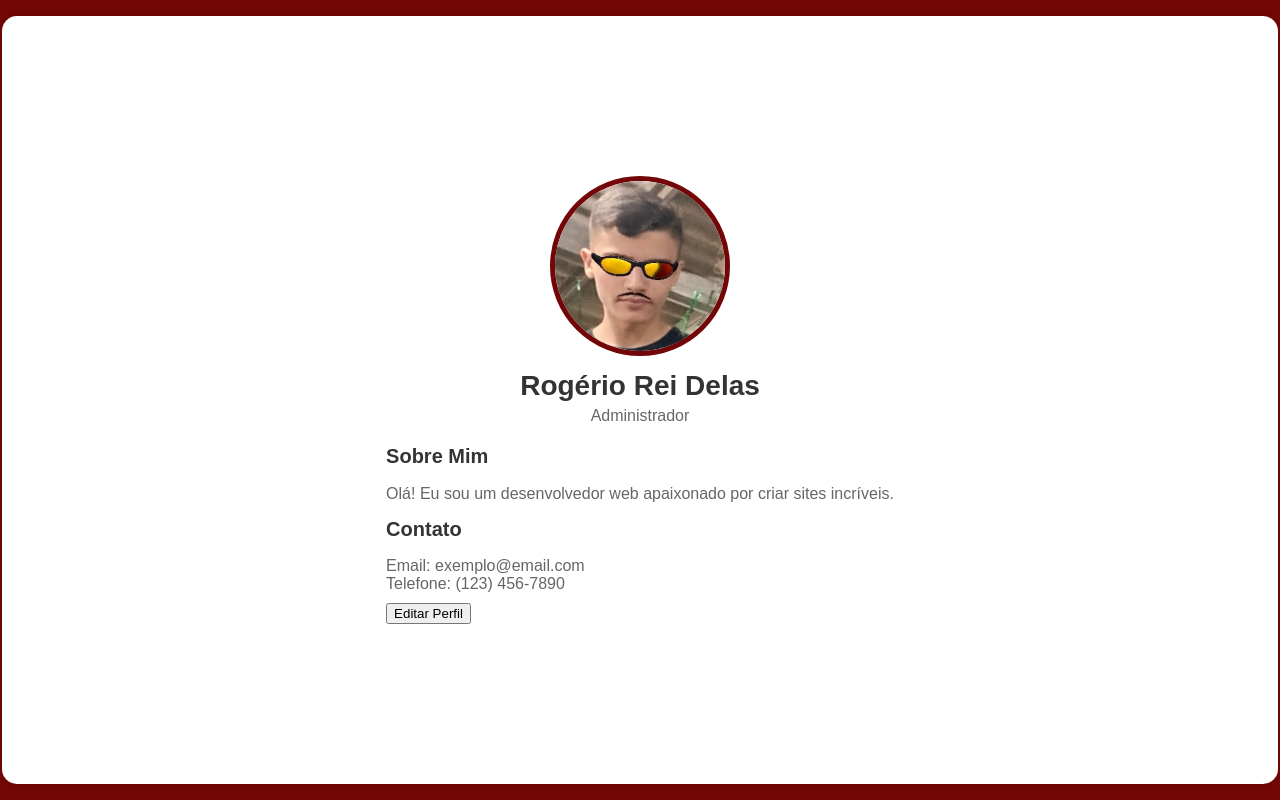
After one commit to LuisFelipe-Oliveira/Fatraca, a PHP site: page /perfil.php in a window 1280 px wide. The commit adds this page. Run offline with PHP 8.4, Linux system fonts and the light colour scheme.

Commit message:
Começando a tela de perfil

```diff
--- /dev/null
+++ b/assets/css/perfil.css
@@ -0,0 +1,64 @@
+body {
+    font-family: Arial, sans-serif;
+    margin: 0;
+    padding: 0;
+    display: flex;
+    justify-content: center;
+    align-items: center;
+    min-height: 100vh;
+    background-color: #730606;
+
+}
+
+.profile {
+    max-width: 1200px;
+    padding: 20vh 30vw;
+    background-color: #ffffff;
+    border-radius: 15px;
+    box-shadow: 0 0 10px rgba(0, 0, 0, 0.1);
+}
+
+.profile-header {
+    text-align: center;
+    margin-bottom: 20px;
+}
+
+.profile-header img {
+    width: 170px;
+    height: 170px;
+    border-radius: 50%;
+    margin-bottom: 10px;
+    border: 5px solid #730606;
+}
+
+.profile-header h1 {
+    margin: 0;
+    font-size: 28px;
+    color: #333333;
+}
+
+.profile-header p {
+    margin: 5px 0;
+    color: #666666;
+}
+
+.profile-details h2 {
+    font-size: 20px;
+    color: #333333;
+    margin-top: 15px;
+}
+
+.profile-details p {
+    margin: 10px 0;
+    color: #666666;
+}
+
+.contact-info {
+    list-style: none;
+    padding: 0;
+    margin: 10px 0;
+}
+
+.contact-info li {
+    color: #666666;
+}
--- /dev/null
+++ b/assets/js/editPerfil.js
@@ -0,0 +1,29 @@
+const editButton = document.getElementById('edit-button');
+const usernameElement = document.getElementById('username');
+const userRoleElement = document.getElementById('user-role');
+const userTelefoneElement = document.getElementById('telefone');
+const userEmailElement = document.getElementById('e-mail');
+const profilePictureElement = document.getElementById('profile-picture');
+
+editButton.addEventListener('click', () => {
+    const newUsername = prompt('Digite seu novo nome de usuário:');
+    const newRole = prompt('Digite seu novo cargo:');
+    const newTelefone = prompt('Digite seu novo telefone:');
+    const newEmail = prompt('Digite seu novo e-mail:');
+
+    if (newUsername !== null && newUsername !== '') {
+        usernameElement.textContent = newUsername;
+    }
+
+    if (newRole !== null && newRole !== '') {
+        userRoleElement.textContent = newRole;
+    }
+
+    if (newTelefone !== null && newTelefone !== '') {
+        userTelefoneElement.textContent = newTelefone;
+    }
+
+    if (newEmail !== null && newEmail !== '') {
+        userEmailElement.textContent = newEmail;
+    }
+});
--- /dev/null
+++ b/perfil.php
@@ -0,0 +1,30 @@
+<!DOCTYPE html>
+<html lang="pt-br">
+<head>
+    <meta charset="UTF-8">
+    <meta name="viewport" content="width=device-width, initial-scale=1.0">
+    <link rel="stylesheet" href="assets\css\perfil.css">
+    <title>Perfil</title>
+</head>
+<body>
+    <div class="profile">
+        <div class="profile-header">
+            <img id="profile-picture" src="assets\imgs\perfil.jpg" alt="Perfil">
+            <h1 id="username">Rogério Rei Delas</h1>
+            <p id="user-role">Administrador</p>
+        </div>
+        <div class="profile-details">
+            <h2>Sobre Mim</h2>
+            <p contenteditable="true">Olá! Eu sou um desenvolvedor web apaixonado por criar sites incríveis.</p>
+            <h2>Contato</h2>
+            <ul class="contact-info">
+                <li>Email: <span contenteditable="true" id="e-mail" >exemplo@email.com</span></li>
+                <li>Telefone: <span contenteditable="true" id="telefone">(123) 456-7890</span></li>
+            </ul>
+            <button id="edit-button">Editar Perfil</button>
+        </div>
+    </div>
+
+    <script src="assets\js\editPerfil.js"></script>
+</body>
+</html>
```
Also changed, not shown: assets/css/style.css (+36 -2 lines), sistema.php (+8 -0 lines), assets/imgs/circle.png (added), assets/imgs/perfil.jpg (added).
